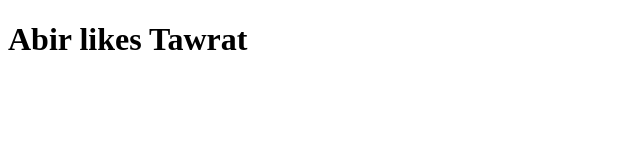
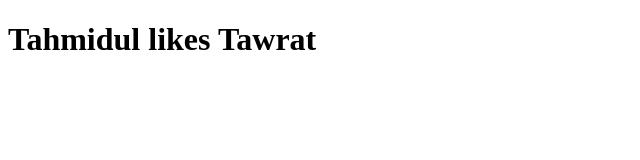
Before and after one commit to LoopNova7305/LoopNova7305.github.io, a plain HTML site: page index.html in a window 1280 px wide. Shown: the whole page, without its empty margins (0-640 px from the left). Drawn offline with Linux system fonts and the light colour scheme.

Commit message:
Update index.html

```diff
--- a/index.html
+++ b/index.html
@@ -1,9 +1,9 @@
 <!DOCTYPE html>
 <html>
   <head>
-    <title> Abir likes Tawrat </title>
+    <title> Tahmidul likes Tawrat </title>
   </head>
   <body>
-    <h1>Abir likes Tawrat  <h1>
+    <h1>Tahmidul likes Tawrat  <h1>
       </body>
       <html>
```
